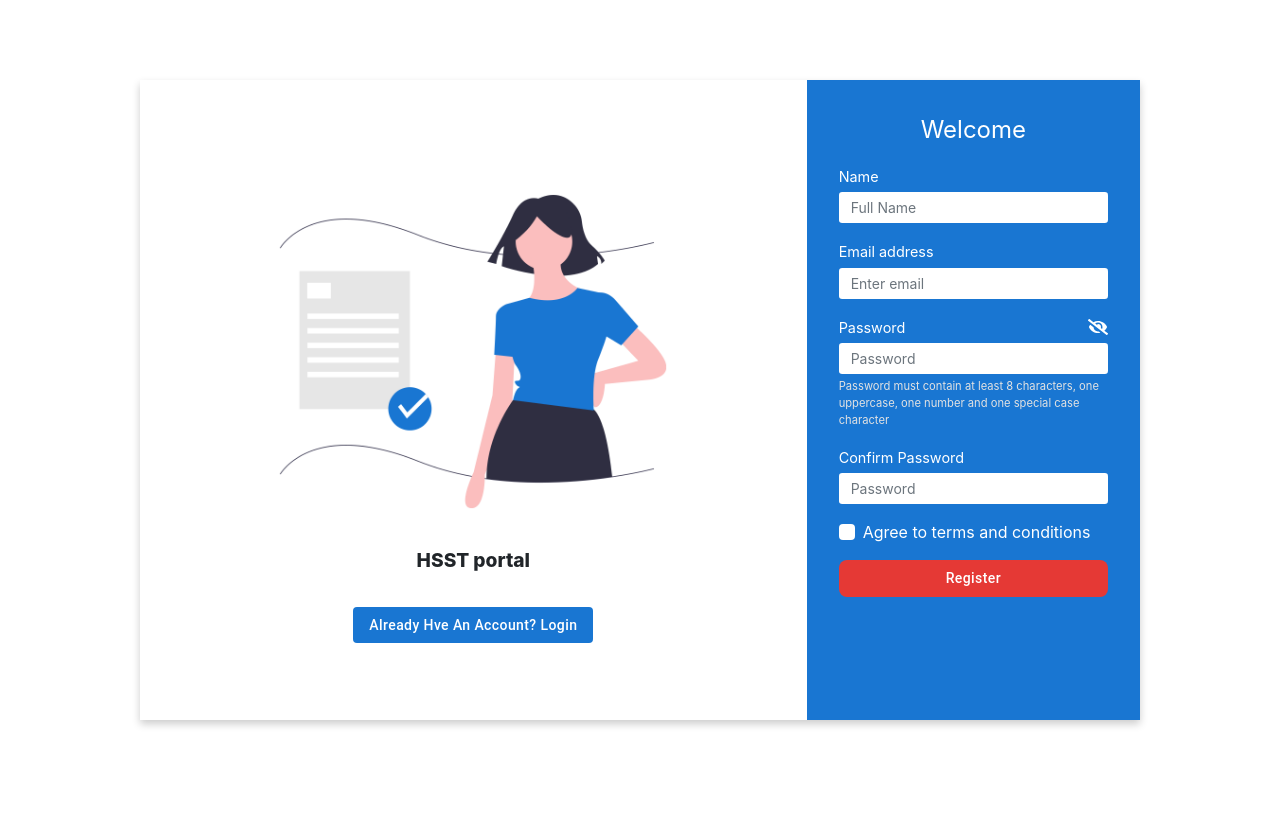
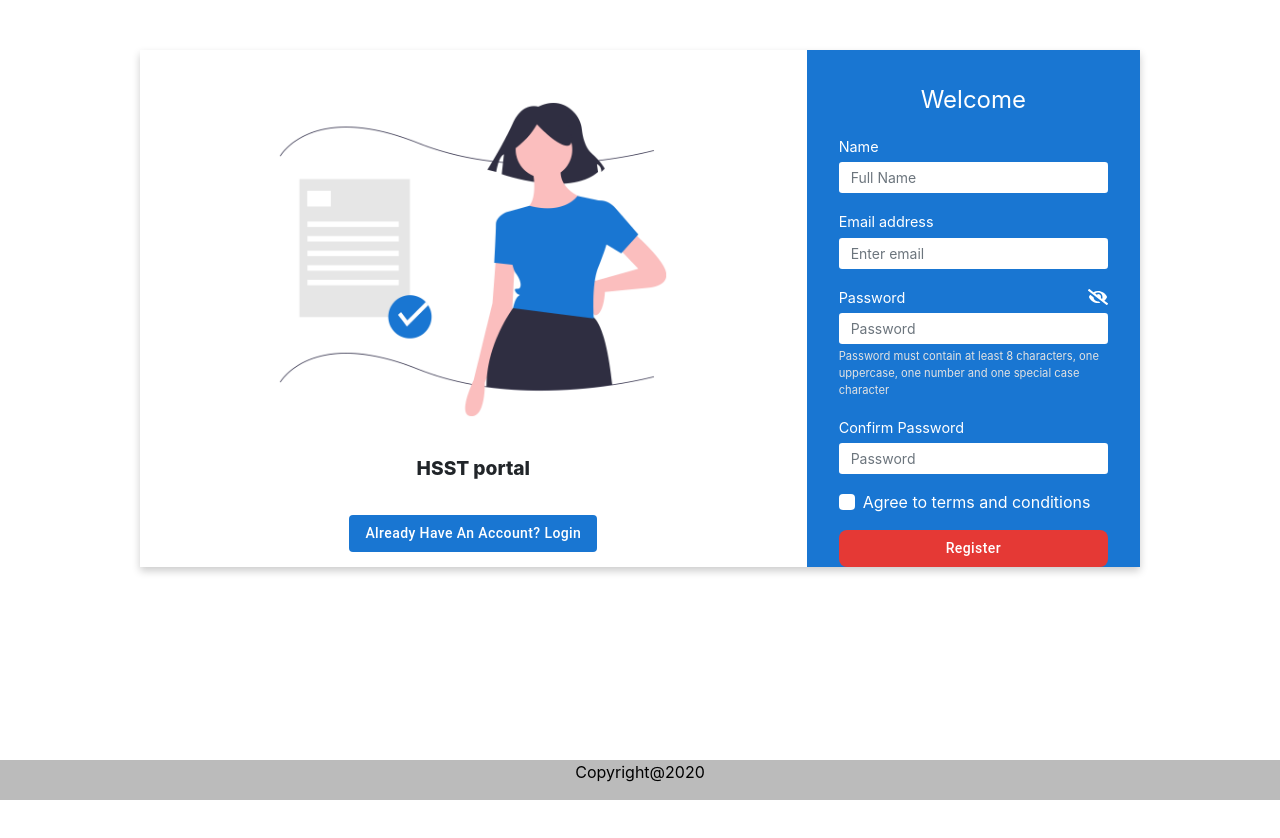
Before and after one commit to binesh-b0/projectedu, a React (Create React App) app in the folder student/: page / in a window 1280 px wide. Shown: the top 838 px of the page. Before the commit the page ends 800 px from the top, so only its background shows below. Built offline with nearby package versions, Linux system fonts and the light colour scheme.

Commit message:
signup-start

```diff
--- a/student/package.json
+++ b/student/package.json
@@ -7,6 +7,7 @@
     "@fortawesome/free-solid-svg-icons": "^5.14.0",
     "@fortawesome/react-fontawesome": "^0.1.11",
     "@material-ui/core": "^4.11.0",
+    "@material-ui/icons": "^4.9.1",
     "@reduxjs/toolkit": "^1.4.0",
     "@testing-library/jest-dom": "^4.2.4",
     "@testing-library/react": "^9.3.2",
--- /dev/null
+++ b/student/src/components/SimpleFooter/index.css
@@ -0,0 +1,9 @@
+.footer {
+    position: fixed;
+    left: 0;
+    bottom: 0;
+    width: 100%;
+    background-color: rgb(187, 187, 187);
+    color: rgb(0, 0, 0);
+    text-align: center;
+  }
--- /dev/null
+++ b/student/src/components/SimpleFooter/index.js
@@ -0,0 +1,12 @@
+import React from "react";
+import './index.css';
+
+const SimpleFooter = () => {
+  return (
+    <div className="footer">
+      <p>Copyright@2020</p>
+    </div>
+  );
+}
+
+export default SimpleFooter;
--- a/student/src/pages/signupPage/index.css
+++ b/student/src/pages/signupPage/index.css
@@ -2,8 +2,11 @@
     min-height: 100% !important;
     height: 100% !important;
     width: 100%;
+}
+.contents{
     display: flex;
     justify-content: space-around;
+    margin-top:50px;
 }
 
 .card-container{
--- a/student/src/pages/signupPage/index.js
+++ b/student/src/pages/signupPage/index.js
@@ -3,6 +3,7 @@ import React, { useEffect, useState } from "react";
 import { Link } from "react-router-dom";
 import { useSelector, useDispatch } from "react-redux";
 import { register } from "../../actions/userActions";
+import SimpleFooter from "../../components/SimpleFooter";
 import "./index.css";
 
 import Button from '@material-ui/core/Button';
@@ -71,11 +72,12 @@ function signupPage(props) {
 
   return (
     <div className="container-fluid">
+    <div className="contents">
       <div className="row my-auto card-container">
         <div className="col-lg-8 card-details">
           <Image className="card-image" src='./images/undraw_certification_aif8.png'/>
           <p className="brand"> HSST portal</p>
-          <Button  variant="contained"  className="login-button" disableElevation>Already hve an account? Login</Button>
+          <Button  variant="contained"  className="login-button" disableElevation>Already have an account? Login</Button>
         </div>
         <div className="col-lg form-container">
           <div >
@@ -84,6 +86,8 @@ function signupPage(props) {
           </div>
         </div>
       </div>
+      </div>
+      <SimpleFooter />
     </div>
   );
 
@@ -168,7 +172,7 @@ function signupPage(props) {
                   placeholder="Password"
                   size="sm"
                 />
-                <Form.Control.Feedback type="invalid">
+                <Form.Control.Feedback type="invalid" tooltip>
                 {errors.pass2}
                 </Form.Control.Feedback>
               </Form.Group>
```
Also changed, not shown: 1 other file (tests, documents, lock files or other folders).
